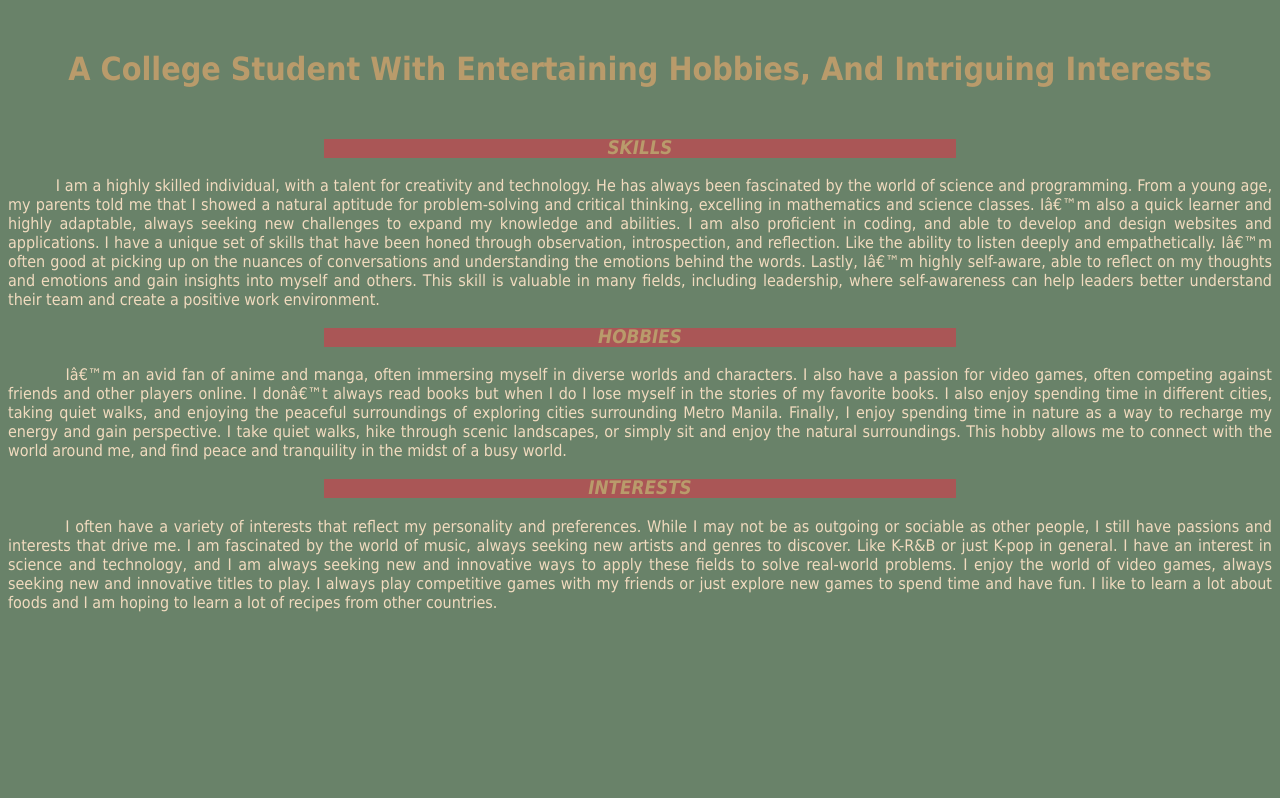
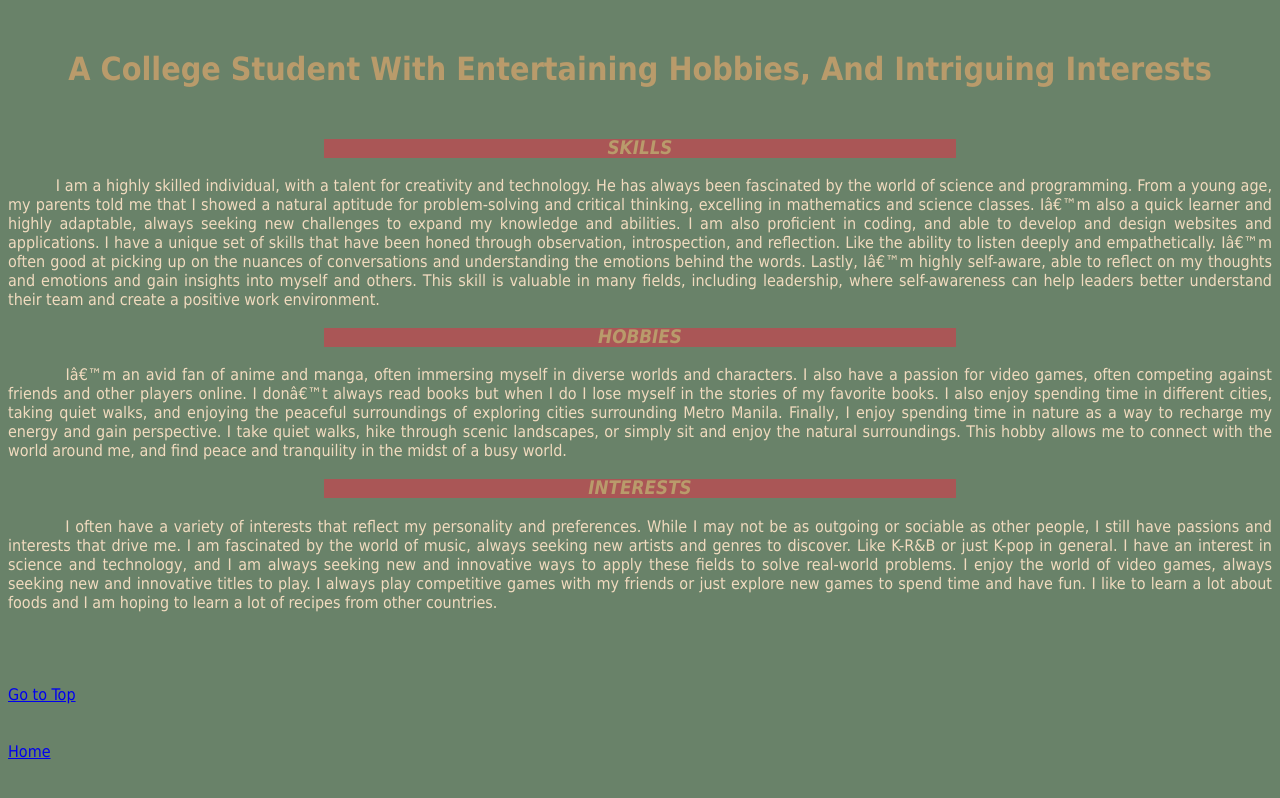
Before and after one commit to ryanpua/pua, a plain HTML site: page PUA_CSAD_SKILLS.html in a window 1280 px wide. Drawn offline with Linux system fonts and the light colour scheme.

Commit message:
Update PUA_CSAD_SKILLS.html

```diff
--- a/PUA_CSAD_SKILLS.html
+++ b/PUA_CSAD_SKILLS.html
@@ -6,7 +6,7 @@
 		<link rel="stylesheet" href="PUA_CSAD_SKILLS.css">
 
 </head>
-<body style="font-family:Tahoma, Verdana, 'Trebuchet MS', Sans-serif;color:navy;background-color:#698269;">
+<body style="font-family:Tahoma, Verdana, 'Trebuchet MS', Sans-serif;color:navy;background-color:#698269;" id = "top">
     <!--CSAD-PUA-RYAN-->
     <div>
     <h1>a college student with entertaining hobbies, and intriguing interests</h1>
@@ -53,5 +53,13 @@
 	explore new games to spend time and have fun. I like to learn a lot about foods and I am hoping to learn a lot of recipes from other
 	countries. </p>
     </div>
+				<br>
+	<br>
+	<br>
+	<a href = "#top"> Go to Top</a>
+	<br>
+	<br>
+	<br>
+	<a href = "HOMEPAGE.html">Home</a>
 </body>
                                          </html>
```
